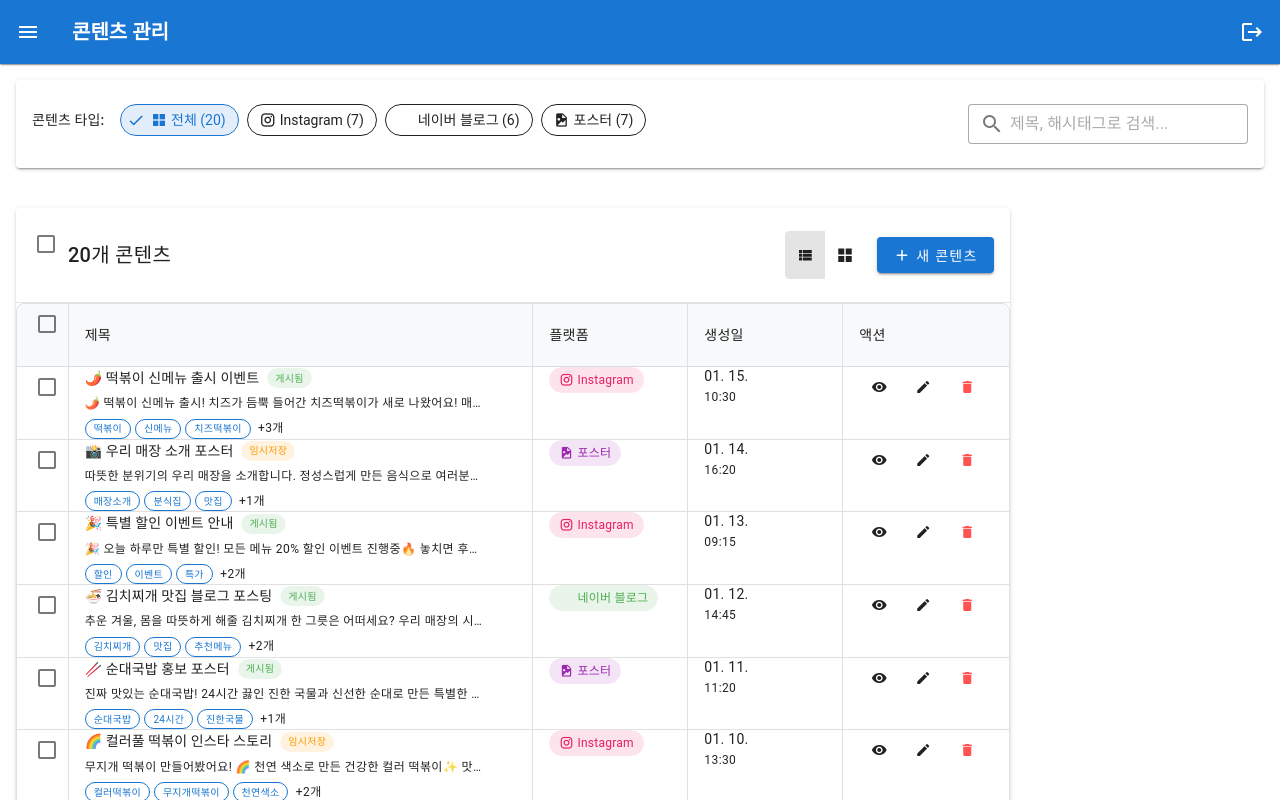
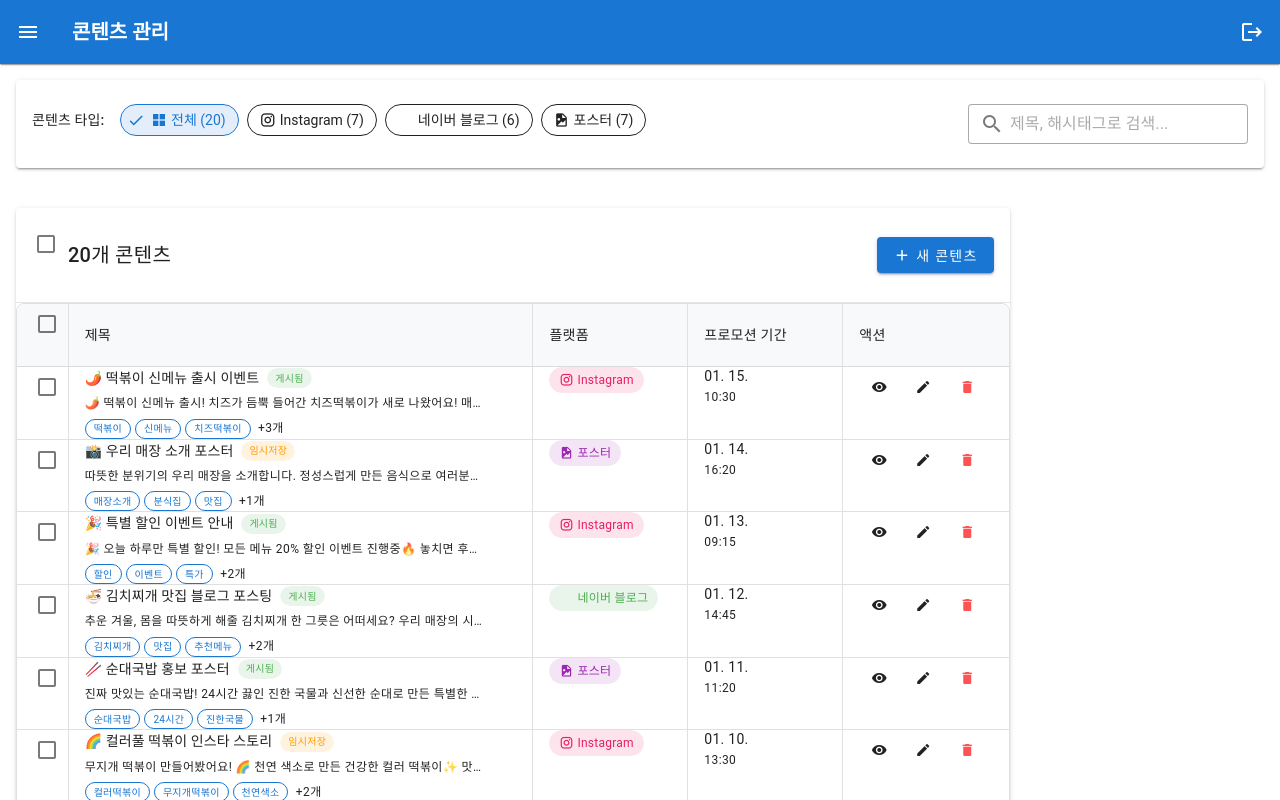
Before and after one commit to won-ktds/smarketing-frontend, a Vue app: page /content in a window 1280 px wide. Shown: the top 800 px of the page. Built offline with nearby package versions, Linux system fonts and the light colour scheme; sample sign-in values are in the browser's storage.

Commit message:
source edit

```diff
--- a/src/views/ContentManagementView.vue
+++ b/src/views/ContentManagementView.vue
@@ -102,21 +102,6 @@
                   선택 삭제 ({{ selectedItems.length }})
                 </v-btn>
               </div>
-
-              <!-- 뷰 옵션 -->
-              <v-btn-toggle
-                v-model="viewMode"
-                mandatory
-                class="mr-3"
-              >
-                <v-btn icon size="small" value="list">
-                  <v-icon>mdi-view-list</v-icon>
-                </v-btn>
-                <v-btn icon size="small" value="grid">
-                  <v-icon>mdi-view-grid</v-icon>
-                </v-btn>
-              </v-btn-toggle>
-
               <!-- 새 콘텐츠 생성 -->
               <v-btn
                 color="primary"
@@ -168,7 +153,7 @@
                     </th>
                     <th width="450">제목</th>
                     <th width="150">플랫폼</th>
-                    <th width="150">생성일</th>
+                    <th width="150">프로모션 기간</th>
                     <th width="120">액션</th>
                   </tr>
                 </thead>
@@ -418,7 +403,7 @@
                 </v-chip>
               </v-col>
               <v-col cols="6">
-                <div class="text-caption grey--text">생성일</div>
+                <div class="text-caption grey--text">프로모션 기간</div>
                 <div class="text-body-2 mt-1">{{ formatDateTime(selectedContent.createdAt) }}</div>
               </v-col>
               <v-col cols="6">
```
